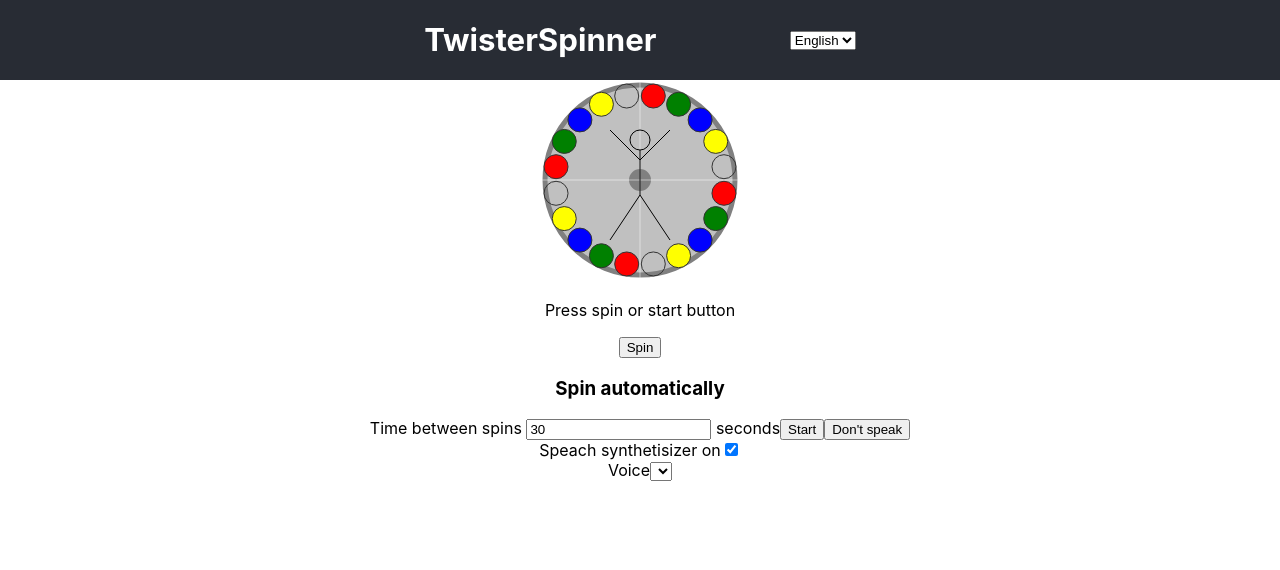
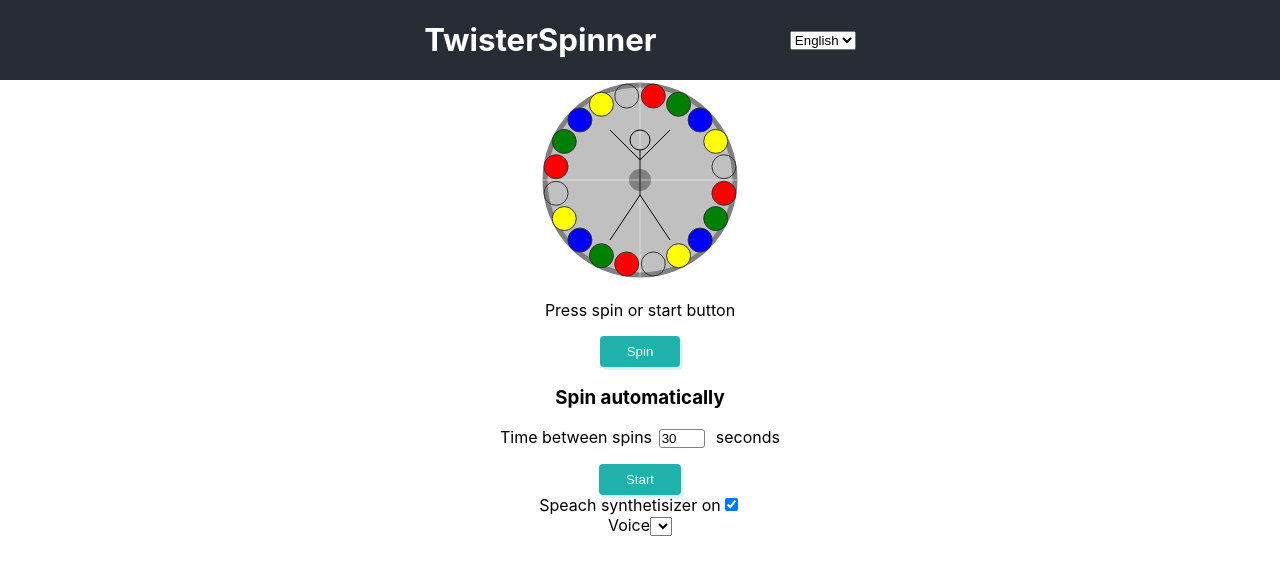
Before and after one commit to akauste/twisterspinner, a React (Create React App) app: page / in a window 1280 px wide. Shown: the top 570 px of the page. Built offline with nearby package versions, Linux system fonts and the light colour scheme.

Commit message:
Add a bit of styling

```diff
--- a/src/components/Spinner.js
+++ b/src/components/Spinner.js
@@ -1,5 +1,7 @@
 import { useRef, useState } from "react";
 import { useTranslation } from 'react-i18next';
+
+import classes from './Spinner.module.css';
 
 import Clock from "./Clock";
 import SVGDial from "./SVGDial";
@@ -70,13 +72,16 @@ const Spinner = (props) => {
   return <>
     <SVGDial position={result} />
     <p id="result">{ results[result] || t('Press spin or start button') }</p>
-    <button type="button" aria-label="spin" onClick={spinHandler}>{t('Spin')}</button>
+    <button type="button" className={classes.button} aria-label="spin" onClick={spinHandler}>{t('Spin')}</button>
     <h3>{t('Spin automatically')}</h3>
     { timer && loopStart && <p>Timer: <Clock startTime={ loopStart } maxTime={ secondsRef.current.value } isRunning={true} /></p> }
-    {t('Time between spins')} <input type="number" defaultValue="30" ref={secondsRef} /> {t('seconds')}
-    <button type="button" onClick={setTimerHandler}>{ timer ? t('Stop') : t('Start')}</button>
-    <button type="button" onClick={toggleSpeak}>{speak ? t("Don't speak") : t('Speak')}</button>
+    <p>{t('Time between spins')}
+      <input type="number" class={classes.inputNumber} defaultValue="30" ref={secondsRef} disabled={ !!timer } /> {t('seconds')}
+    </p>
+    <button type="button" className={classes.button} onClick={setTimerHandler}>{ timer ? t('Stop') : t('Start')}</button>
   </>;
+
+  // <button type="button" onClick={toggleSpeak}>{speak ? t("Don't speak") : t('Speak')}</button>
 }
 
 export default Spinner;
--- /dev/null
+++ b/src/components/Spinner.module.css
@@ -0,0 +1,29 @@
+.button {
+  background-color: lightseagreen;
+  padding: 0.6em 2em;
+  border: 0;
+  box-shadow: 0.2em 0.2em #008b8b22;
+  color: white;
+  border-radius: 4px;
+}
+.button:hover {
+  box-shadow: 0.1em 0.1em #008b8b22;
+  background-color: #20a288;
+}
+.inputNumber {
+  margin-left: 0.5em;
+  margin-right: 0.5em;
+  width: 3em;
+  border: 1px solid gray;
+  border-radius: 3px;
+}
+.inputNumber:disabled {
+  border: 1px solid white;
+  -moz-appearance: textfield;
+}
+
+.inputNumber::-webkit-outer-spin-button:disabled,
+.inputNumber::-webkit-inner-spin-button:disabled {
+  -webkit-appearance: none;
+  margin: 0;
+}
```
Also changed, not shown: 1 other file (tests, documents, lock files or other folders).
